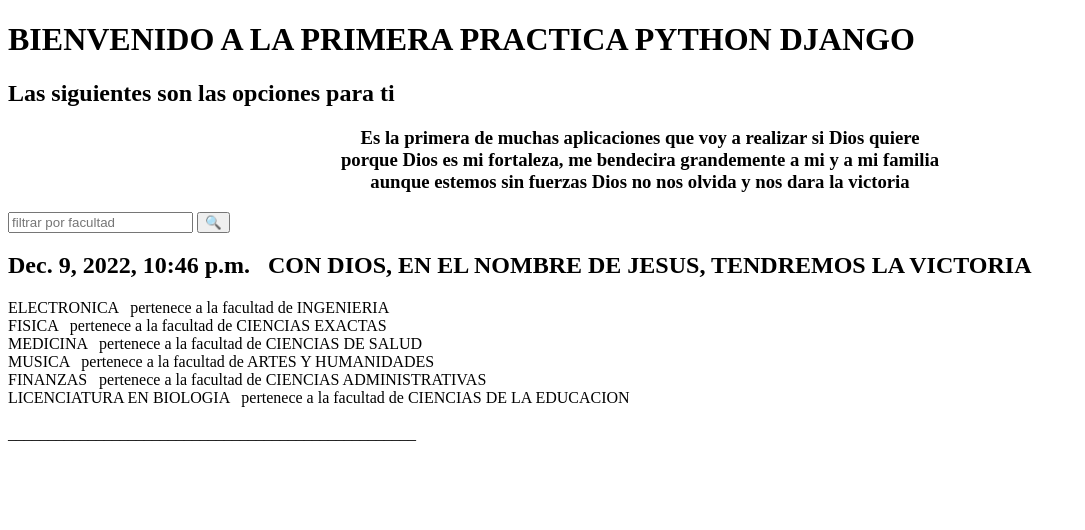
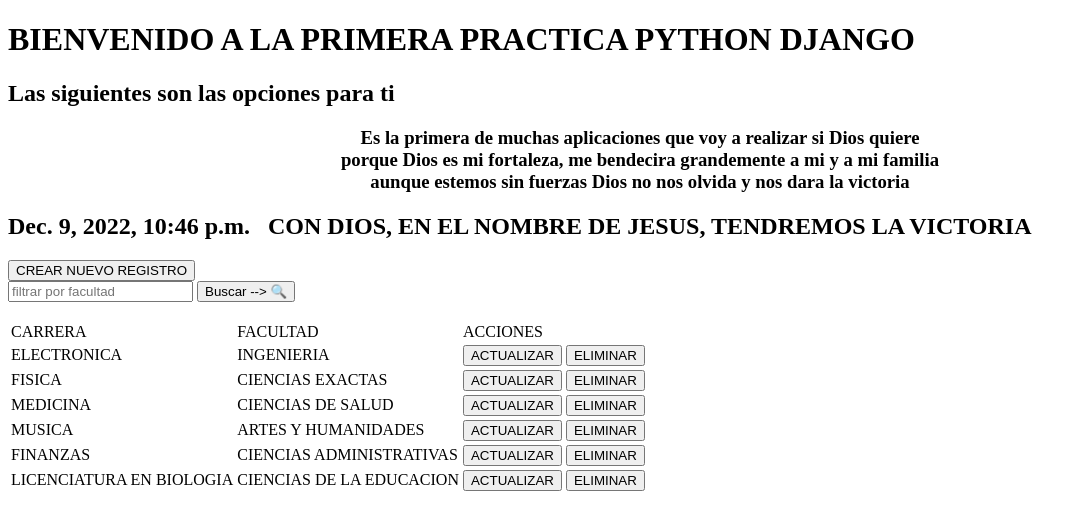
Before and after one commit to jramirez0982/project_django, a Django app: page /carreras/ in a window 1280 px wide. Shown: the top 530 px of the page, without its empty margins (0-1085 px from the left). Run offline with Django 4.2, Linux system fonts and the light colour scheme; data comes from the database, SQL or seed files in the repository; both versions use the stored data as it was after the commit.

Commit message:
termine academico

```diff
--- a/academico/models.py
+++ b/academico/models.py
@@ -7,6 +7,9 @@ class Carrera(models.Model) :
     id = models.BigAutoField(verbose_name = "CÓDIGO", primary_key=True) # creo la primary key de la tabla con un campo autoincremental, se proyecta con el nombre de codigo
     carrera = models.CharField(verbose_name="CARRERA", max_length=30) #creo el campo carrera de maximo 30 caracteres
     facultad = models.CharField(verbose_name="FACULTAD",max_length=30) # creo el campo Facultad
+
+    def __str__(self) -> str :
+        return f"{self.carrera}, {self.facultad}"
 
 # CREAR TABLA MATERIAS
 class Materia(models.Model) :
--- a/academico/templates/Q.html
+++ b/academico/templates/Q.html
@@ -1,5 +1,5 @@
 <!DOCTYPE html>
 <form method="get">
     <input type="text" name="Q" placeholder="filtrar por facultad">
-    <input type="submit" value="🔍">
+    <input type="submit" value="Buscar --> 🔍">
 </form>
--- a/academico/templates/carreras.html
+++ b/academico/templates/carreras.html
@@ -11,14 +11,32 @@
 
 </center></h3>
 
+<h2>{{actual}} &nbsp; {{mensaje}}</h2>
+
+<a href="{% url 'create_carrera' %}"><button>CREAR NUEVO REGISTRO</button></a>
+
+
 {%include 'Q.html'%}<!--incrusta plantilla-->
 
-<h2>{{actual}} &nbsp; {{mensaje}}</h2>
+<table>
+    <thead>
+        <td>CARRERA</td>
+        <td>FACULTAD</td>
+        <td>ACCIONES</td>
 
-{% for i in carreras %}
-{{i.carrera}} &nbsp; pertenece a la facultad de {{i.facultad}}<br>
-{% endfor %}<br>
-___________________________________________________<br>
-{% for i in carreras_filt %}
-{{i.carrera}} &nbsp;  {{i.facultad}}<br>
-{% endfor %}
+    </thead>
+
+    {% for i in carreras %}
+
+    <tr>
+        <td>{{i.carrera}}</td>
+        <td>{{i.facultad}}</td>
+        <td>
+            <a href="{% url 'update_carrera' i.id %}"><button>ACTUALIZAR</button></a>
+            <a href="{% url 'delete_carrera' i.id %}"><button>ELIMINAR</button></a>
+        </td>
+    </tr>
+
+    {% endfor %}<br>
+
+</table>
--- /dev/null
+++ b/academico/templates/create.html
@@ -0,0 +1,6 @@
+<form method="POST"> {% csrf_token %}
+
+    {{form}}
+    <input type="submit" value="GUARDAR">
+
+</form>
--- a/academico/views.py
+++ b/academico/views.py
@@ -1,14 +1,53 @@
-from django.shortcuts import render
+from django.shortcuts import render, redirect
 from datetime import datetime
 from academico.models import *
+from academico.forms import *
+
 # Create your views here.
 
 def carreras(request) :
     actual = datetime.now()
     mensaje = "CON DIOS, EN EL NOMBRE DE JESUS, TENDREMOS LA VICTORIA"
-    carreras = Carrera.objects.all()   #TRAER TODOS LOS ELEMENTOS DE LA TABLA CARRERA RETORNA OBJETO QUERYSET (ITERABLE)
     rQ = request.GET.get('Q')
-    carreras_filt = Carrera.objects.filter(facultad = rQ)
-    # CONTEXT - CONTENIDO DINAMICO --> DICCIONARIO
-    context = {"actual":actual, "mensaje":mensaje, "carreras":carreras, "carreras_filt":carreras_filt}
+    if rQ is None:
+        carreras = Carrera.objects.all()
+        context = {"actual":actual, "mensaje":mensaje, "carreras":carreras}
+    else:
+        carreras_list = Carrera.objects.filter(facultad__icontains = rQ)
+        context = {"actual":actual, "mensaje":mensaje, "carreras":carreras_list}
     return render(request, "carreras.html", context)
+
+def c_carreras(request) :
+    if request.method == "POST" :
+        form = CarreraForm(request.POST)
+        if form.is_valid() :
+            form.save()
+            return redirect("carreras")
+        else :
+            message = "INFORMACION NO VALIDA, INTENTE DE NUEVO"
+            return render(request, "create.html", {"message":message})
+    else :
+        form = CarreraForm()
+        context = {'form':form}
+    return render(request, "create.html", context)
+
+def u_carreras(request, pk) :
+    i = Carrera.objects.get(id=pk)
+    if request.method == "POST" :
+        form = CarreraForm(request.POST, instance=i)
+        if form.is_valid() :
+            form.save()
+            return redirect("carreras")
+        else :
+            message = "INFORMACION NO VALIDA, INTENTE DE NUEVO"
+            return render(request, "create.html", {"message":message})
+    else :
+        form = CarreraForm(instance=i)
+        context = {'form':form}
+    return render(request, "create.html", context)
+
+
+def d_carreras(request, pk) :
+    i = Carrera.objects.get(id=pk)
+    i.delete()
+    return redirect('carreras')
--- a/proyecto_django/settings.py
+++ b/proyecto_django/settings.py
@@ -37,7 +37,7 @@ INSTALLED_APPS = [
     'django.contrib.sessions',
     'django.contrib.messages',
     'django.contrib.staticfiles',
-    'academico'
+    'academico',
 ]
 
 MIDDLEWARE = [
--- a/proyecto_django/urls.py
+++ b/proyecto_django/urls.py
@@ -19,5 +19,9 @@ from academico.views import *
 
 urlpatterns = [
     path('admin/', admin.site.urls),
-    path('carreras/', carreras)
+    path('carreras/', carreras, name="carreras"),
+    path('carreras/create', c_carreras, name="create_carrera"),
+    path('carreras/update/<int:pk>', u_carreras, name='update_carrera'),
+    path('carreras/delete/<int:pk>', d_carreras, name='delete_carrera'),
+
 ]
```
Also changed, not shown: academico/forms.py (added, +7 -0 lines), db.sqlite3.
